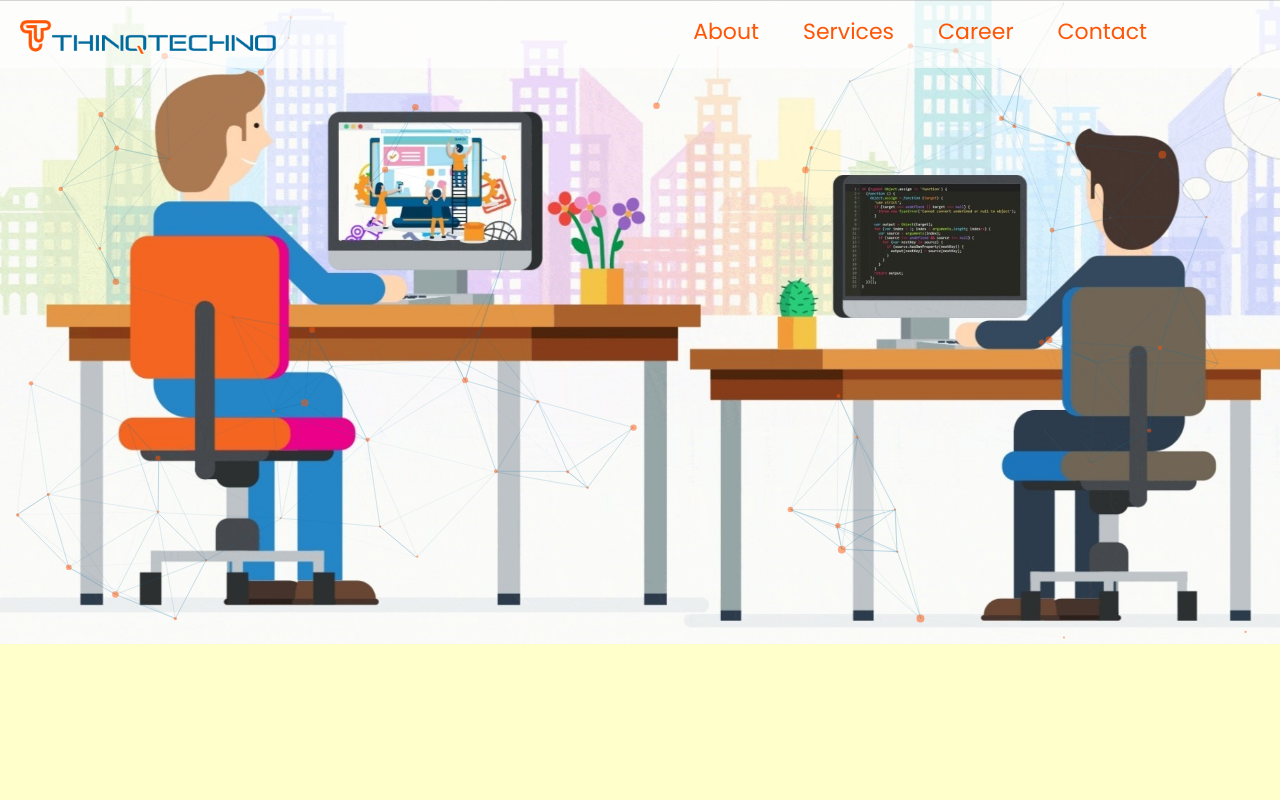
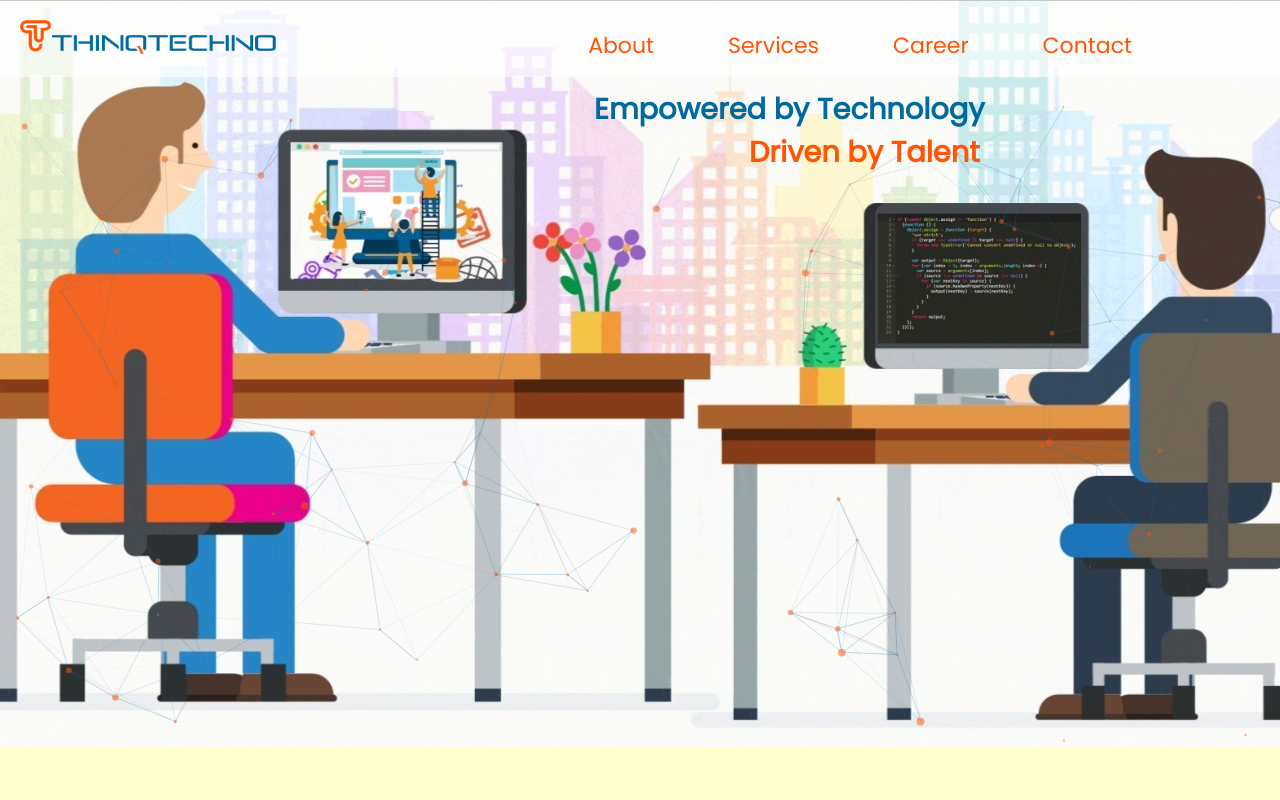
Before and after one commit to ThinqTechno/thinqTechno_website, a plain HTML site: page index.html in a window 1280 px wide. Shown: the top 800 px of the page. Drawn offline with nearby package versions, Linux system fonts and the light colour scheme; animation ran at ten frames a second.

Commit message:
added moving text and some changes in footer...hovering color change on the links

```diff
--- a/index.html
+++ b/index.html
@@ -9,6 +9,7 @@
     <title>ThinqTechno</title>
     <script type="text/javascript" src="http://code.jquery.com/jquery-1.7.1.min.js"></script>
     <link rel="stylesheet" href="https://cdnjs.cloudflare.com/ajax/libs/font-awesome/4.7.0/css/font-awesome.min.css">
+    <script src="https://cdnjs.cloudflare.com/ajax/libs/animejs/2.0.2/anime.min.js"></script>
     <link href="https://fonts.googleapis.com/icon?family=Material+Icons" rel="stylesheet">
     <link rel="stylesheet" href="style.css">
 </head>
@@ -45,7 +46,14 @@
             </ul>
         </div>
     </div>
-    <div id="particles-js"></div>
+    <div id="particles-js">
+        <h1 class="ml11">
+            <span class="text-wrapper">
+              <span class="line line1"> <b> Empowered by Technology</b></span><br>
+              <span class="letters"><b>Driven by Talent</b></span>
+            </span>
+          </h1>
+    </div>
         <!-- <div class="slideshow-container">
             <div class="mySlides">
                 <img src="images/empowered.png" style="width: 400px; height: 100px; position: absolute; top: 130px;left: 100px;">
@@ -71,7 +79,7 @@
         <a name="about"></a>
             <div class="parallax"></div>
 
-            <div style="height:420px;background-color:#ffffcc;">
+            <div style="height:420px;background-color:#fafaf8;">
                 <h1>About us</h1>
                 <p class="para">
                     Information Technology enables business and business drives IT. Thriving organizations create one unified team from these divergent silos.<br>
@@ -84,7 +92,7 @@
 
             <div class="parallax"></div>
 
-            <div style="height:300px;background-color:#ffffcc;">
+            <div style="height:300px;background-color:#fafaf8;">
                 <h1>Who We Are...</h1>
                 <p class="para">
                     We are a digital transformation consultancy and software development company that provides cutting edge Engineering Solutions, with a deep understanding of Modern Technology and strong expertise in multiple business domains. We are helping start-ups, medium and large enterprise clients untangle complex issues that always emerge during their digital evolution journey.<br>
@@ -257,29 +265,29 @@
         </div>
         <div class="footer">
             <span class="inside-footer">
-                <h3>Bangalore Head office <span><a style = "color: white;" target="_blank" href="https://www.google.com/maps/place/ThinqTechno+systems+Pvt.+Ltd./@12.9084693,77.6302374,17z/data=!3m1!4b1!4m5!3m4!1s0x3bae15bb1b453621:0xe133be71d6982d83!8m2!3d12.9084693!4d77.6324315"><i class="material-icons">place</i></span></a></h3>
+                <h3>Bangalore Head office <span><a class ="loc-color" target="_blank" href="https://www.google.com/maps/place/ThinqTechno+systems+Pvt.+Ltd./@12.9084693,77.6302374,17z/data=!3m1!4b1!4m5!3m4!1s0x3bae15bb1b453621:0xe133be71d6982d83!8m2!3d12.9084693!4d77.6324315"><i class="material-icons">place</i></span></a></h3>
                 No 154, "Royal Space" 5th Main HSR,<br> Layout 7<sup>th</sup> Sector, Bangalore,<br>
                 Bangalore, Karnataka, India, 560102
             </span>
             <span class="inside-footer">
-                <h3>Bagalkot office <span><i class="material-icons">place</i></span></h3>
+                <h3>Bagalkot office <span><a href="#" target="_blank" class ="loc-color"><i class="material-icons">place</i></a></span></h3>
                 ThinqTechno Systems Pvt. Ltd. Sy. No. 151/A,<br>
                 plot No. 46 Shivagiri Badavane, Vidyagiri,<br>BAGALKOT KARNATAKA
                 587103
 
             </span>
             <span class="inside-footer">
-                <h3>USA office <span><i class="material-icons">place</i></span></h3>
+                <h3>USA office <span><a href="#" target="_blank" class ="loc-color"><i class="material-icons">place</i></a></span></h3>
                 8456, north lake parkway,<br>
                 Orlando, Florida 32827<br>
                 contact: +14078645575
             </span>
             <span class="inside-footer" id="social">
                 <p style="font-weight: bold; font-family: cursive;">Social</p>
-                <a href="#" target="_blank"><i style="color: white; font-size: 25px;" class="fa fa-linkedin"></i></a>&nbsp;
-                <a href="#" target="_blank"><i style="color: white; font-size: 25px;" class="fa fa-instagram"></i></a>&nbsp;
-                <a href="#" target="_blank"><i style="color: white; font-size: 25px;" class="fa fa-twitter"></i></a>&nbsp;
-                <a href="#" target="_blank"><i style="color: white; font-size: 25px;" class="fa fa-facebook"></i></a>&nbsp;
+                <a class ="loc-color" href="#" target="_blank"><i style="font-size: 25px;" class="fa fa-linkedin"></i></a>&nbsp;
+                <a class ="loc-color" href="#" target="_blank"><i style="font-size: 25px;" class="fa fa-instagram"></i></a>&nbsp;
+                <a class ="loc-color" href="#" target="_blank"><i style="font-size: 25px;" class="fa fa-twitter"></i></a>&nbsp;
+                <a class ="loc-color" href="#" target="_blank"><i style="font-size: 25px;" class="fa fa-facebook"></i></a>&nbsp;
             </span>
             <span class="inside-footer" id="contact-footer">
                 <i style="font-size: 25px;color: white;"  class="material-icons">mail</i> info@thinqtechno.com<br>
@@ -305,6 +313,7 @@
             //     document.getElementById("nav-bar").style.display = "none";
             //     document.getElementById("close").style.display = "none";
             // }
+
 
             $(function(){
                 $('#menu').on("click",function(){
@@ -353,6 +362,39 @@
 
                     }
                 });
+            });
+
+            // Wrap every letter in a span
+            var textWrapper = document.querySelector('.ml11 .letters');
+            textWrapper.innerHTML = textWrapper.textContent.replace(/([^\x00-\x80]|\w)/g, "<span class='letter'>$&</span>");
+
+            anime.timeline({loop: true})
+            .add({
+                targets: '.ml11 .line',
+                scaleY: [0,1],
+                opacity: [0.5,1],
+                easing: "easeOutExpo",
+                duration: 700
+            })
+            .add({
+                targets: '.ml11 .line',
+                translateX: [0, document.querySelector('.ml11 .letters').getBoundingClientRect().width + 10],
+                easing: "easeOutExpo",
+                duration: 700,
+                delay: 100
+            }).add({
+                targets: '.ml11 .letter',
+                opacity: [0,1],
+                easing: "easeOutExpo",
+                duration: 600,
+                offset: '-=775',
+                delay: (el, i) => 34 * (i+1)
+            }).add({
+                targets: '.ml11',
+                opacity: 0,
+                duration: 1000,
+                easing: "easeOutExpo",
+                delay: 1000
             });
 
             // $(function(){
--- a/style.css
+++ b/style.css
@@ -63,7 +63,7 @@ body,html{
 /* navigation bar */
 #nav-bar{
     float: right;
-    /* padding-top: 5px; */
+    padding-top: 14px;
     padding-right: 10%;
 }
 #nav{
@@ -76,7 +76,7 @@ body,html{
     display: inline-block;
 }
 .nav_names{
-    padding: 15px 20px;
+    padding: 15px 35px;
     text-decoration: none;
     /* color: #016a9d;*/
     color: #ff5505;
@@ -409,6 +409,12 @@ input[type=submit]:hover {
 #contact-footer{
     padding-left: 20%;
 }
+.loc-color{
+    color: white;
+}
+.loc-color:hover {
+    color: #ff5505;
+}
 @media only screen and (max-width: 700px){
     .footer{
         margin-top: 10px;
@@ -435,3 +441,42 @@ input[type=submit]:hover {
     margin: 0;
     padding-left: 27px;
 }
+
+/* moving text */
+.ml11 {
+    font-weight: 600;
+    font-size: 1.8em;
+  }
+
+  .ml11 .text-wrapper {
+    position: relative;
+    display: inline-block;
+    padding-top: 0.1em;
+    padding-right: 0.05em;
+    padding-bottom: 0.15em;
+  }
+
+  .ml11 .line {
+    opacity: 0;
+    position: absolute;
+    left: 0;
+    height: 100%;
+    width: 3px;
+    /* background-color: #fff; */
+    transform-origin: 0 50%;
+  }
+
+  .ml11 .line1 {
+    position: relative;
+    top: 80px;
+    left: 150px;
+  }
+
+  .ml11 .letter {
+    display: inline-block;
+    line-height: 0.5em;
+    color: #ff5505;
+    position: relative;
+    top: 80px;
+    left: 225px;
+  }
```
